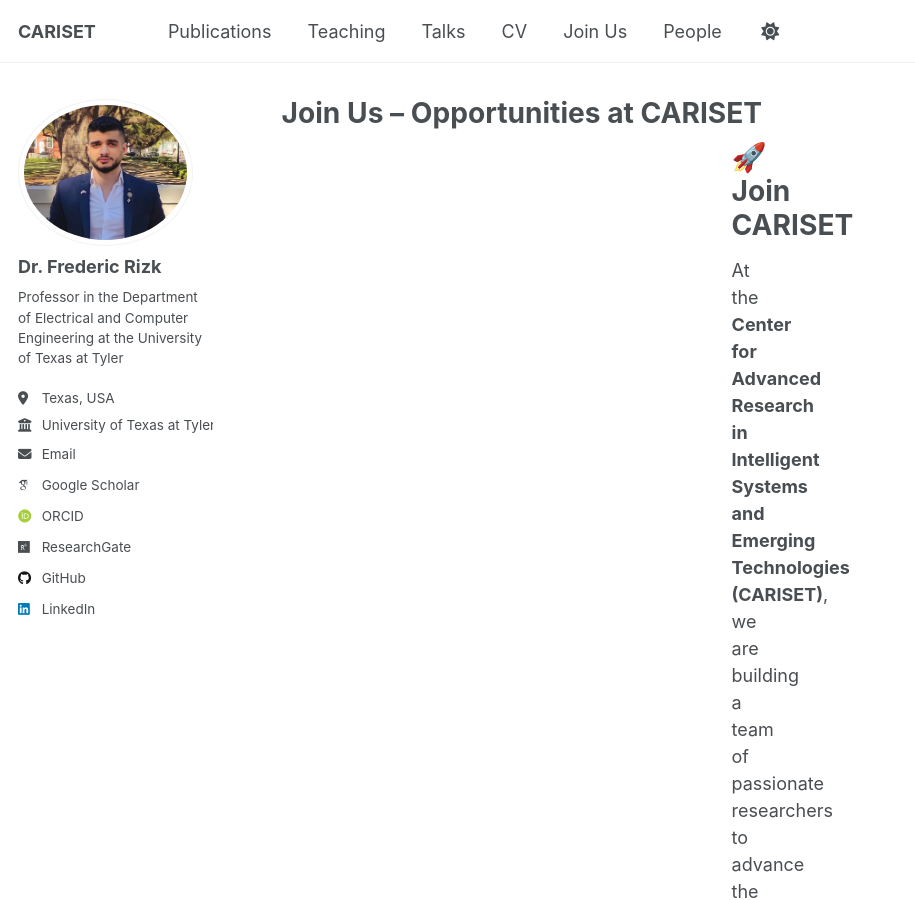
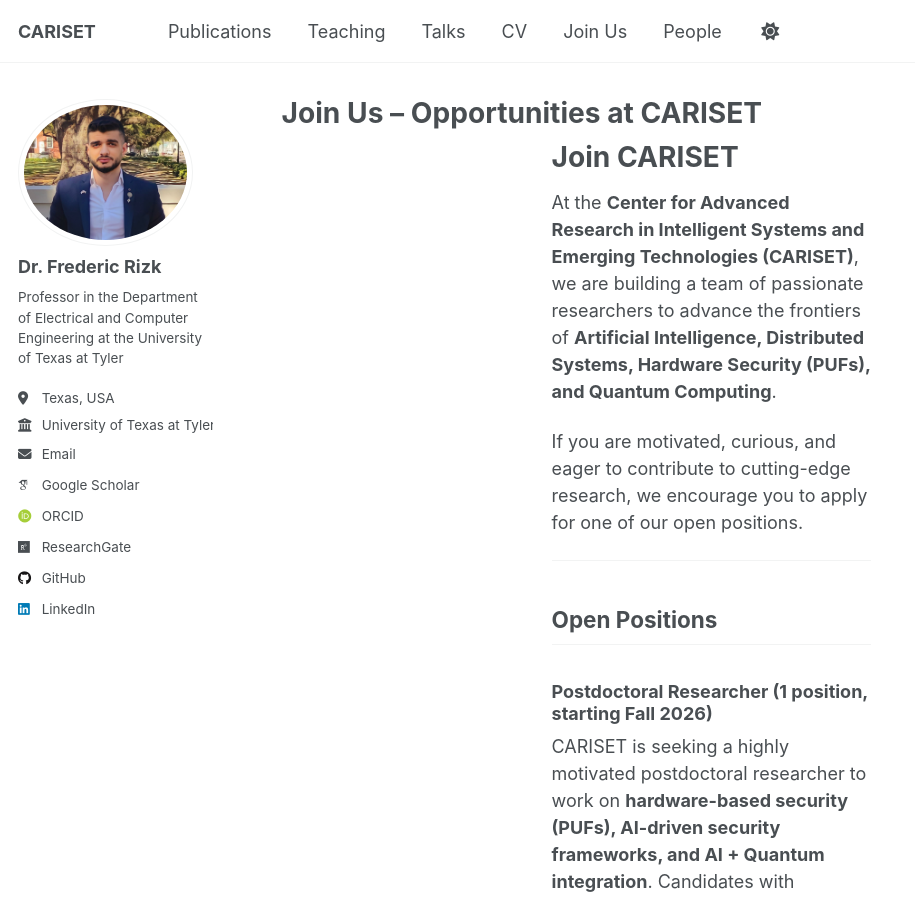
Before and after one commit to FredericRizk/CARISET.github.io, a Jekyll site: the page built from _pages/join-us.html, in a window 1280 px wide and 900 px high. Shown: the whole window, without its empty margins (0-915 px from the left). Built offline with Jekyll 4.4.1, drawn with Linux system fonts in a browser that asks for light colours; some web fonts are replaced; some of the changed text lies outside the part shown.

Commit message:
Update join-us.html

```diff
--- a/_pages/join-us.html
+++ b/_pages/join-us.html
@@ -4,10 +4,10 @@
 excerpt: "Positions for Postdoctoral, Graduate, and Undergraduate Researchers"
 ---
 
-<div style="padding-left: 25rem; padding-right: 20rem;">
+<div style="padding-left: 15rem; padding-right: 10rem;">
   <section id="join-us">
 
-    <h1>🚀 Join CARISET</h1>
+    <h1> Join CARISET</h1>
     <p>
       At the <strong>Center for Advanced Research in Intelligent Systems and Emerging Technologies (CARISET)</strong>,
       we are building a team of passionate researchers to advance the frontiers of
@@ -20,7 +20,7 @@
 
     <hr>
 
-    <h2>📌 Open Positions</h2>
+    <h2> Open Positions</h2>
 
     <h3>Postdoctoral Researcher (1 position, starting Fall 2026)</h3>
     <p>
@@ -91,7 +91,7 @@
 
     <hr>
 
-    <h2>✨ Why Join CARISET?</h2>
+    <h2> Why Join CARISET?</h2>
     <ul>
       <li>Collaborate on <strong>cutting-edge projects</strong> at the intersection of AI, security, and quantum computing</li>
       <li>Gain <strong>hands-on experience</strong> with advanced computing and security systems</li>
```
